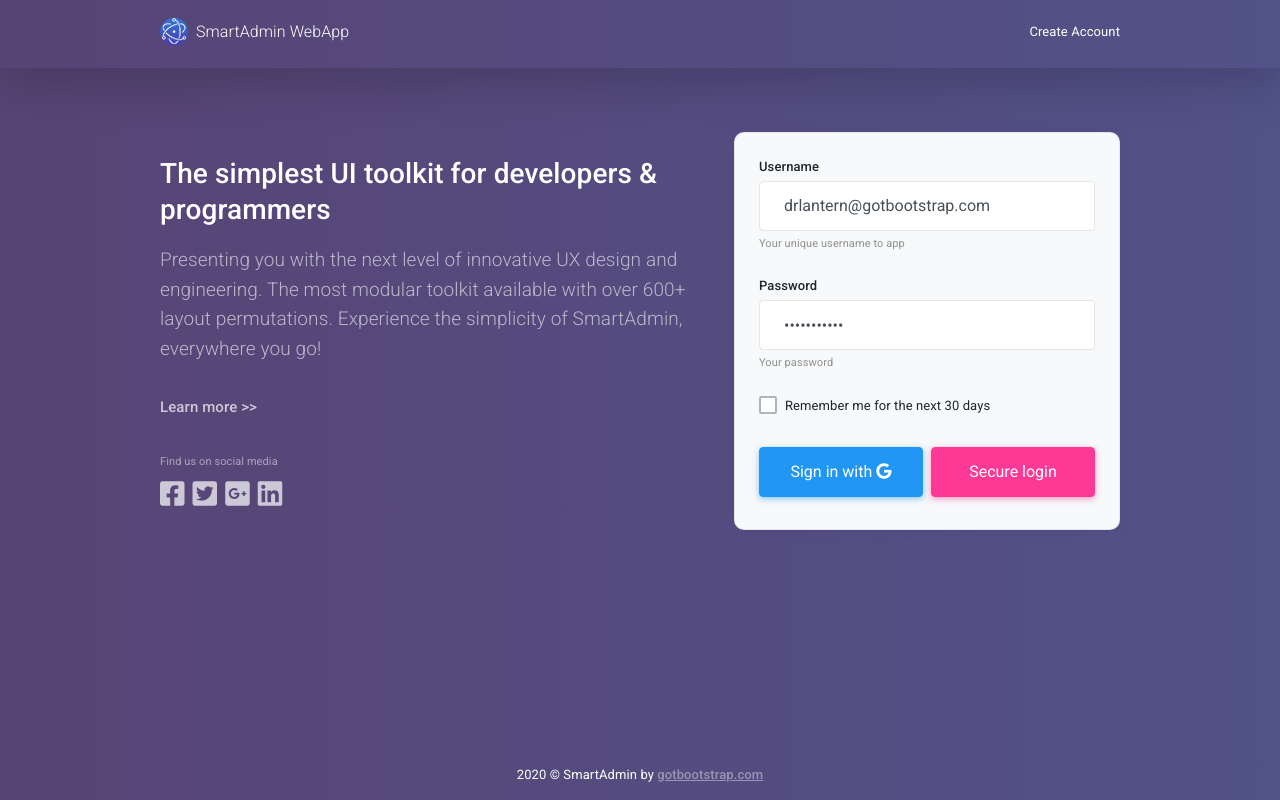
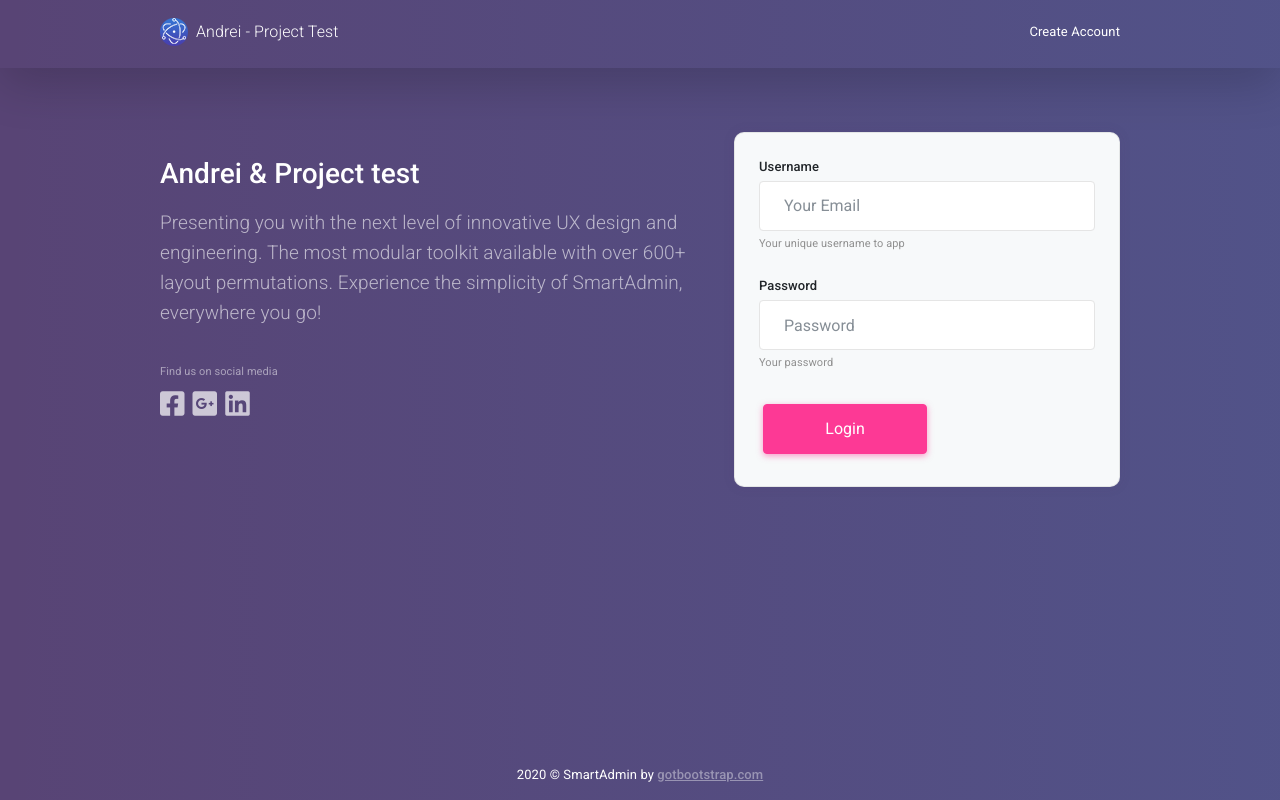
Before and after one commit to arthurfabiano/andrei-project-test, a CodeIgniter 4 app: template app/Views/login.php in a window 1280 px wide. Run offline with PHP 8.4 and a stand-in for CodeIgniter, Linux system fonts and the light colour scheme; the template is opened without the code that fills it, so the values that code supplies are empty; some libraries are stand-ins or nearby versions.

Commit message:
Login and registration screen adjustments

```diff
--- a/app/Views/login.php
+++ b/app/Views/login.php
@@ -129,11 +129,11 @@ License: You must have a valid license purchased only from wrapbootstrap.com (li
                         <div class="d-flex align-items-center container p-0">
                             <div class="page-logo width-mobile-auto m-0 align-items-center justify-content-center p-0 bg-transparent bg-img-none shadow-0 height-9 border-0">
                                 <a href="javascript:void(0)" class="page-logo-link press-scale-down d-flex align-items-center">
-                                    <img src="<?php echo base_url('img/logo.png'); ?>" alt="SmartAdmin WebApp" aria-roledescription="logo">
-                                    <span class="page-logo-text mr-1">SmartAdmin WebApp</span>
+                                    <img src="<?php echo base_url('img/logo.png'); ?>" alt="Andrei - Project Test" aria-roledescription="logo">
+                                    <span class="page-logo-text mr-1">Andrei - Project Test</span>
                                 </a>
                             </div>
-                            <a href="page_register.html" class="btn-link text-white ml-auto">
+                            <a href="<?php echo base_url('register'); ?>" class="btn-link text-white ml-auto">
                                 Create Account
                             </a>
                         </div>
@@ -143,12 +143,11 @@ License: You must have a valid license purchased only from wrapbootstrap.com (li
                             <div class="row">
                                 <div class="col col-md-6 col-lg-7 hidden-sm-down">
                                     <h2 class="fs-xxl fw-500 mt-4 text-white">
-                                        The simplest UI toolkit for developers &amp; programmers
+                                        Andrei &amp; Project test
                                         <small class="h3 fw-300 mt-3 mb-5 text-white opacity-60">
                                             Presenting you with the next level of innovative UX design and engineering. The most modular toolkit available with over 600+ layout permutations. Experience the simplicity of SmartAdmin, everywhere you go!
                                         </small>
                                     </h2>
-                                    <a href="#" class="fs-lg fw-500 text-white opacity-70">Learn more &gt;&gt;</a>
                                     <div class="d-sm-flex flex-column align-items-center justify-content-center d-md-block">
                                         <div class="px-0 py-1 mt-5 text-white fs-nano opacity-50">
                                             Find us on social media
@@ -156,9 +155,6 @@ License: You must have a valid license purchased only from wrapbootstrap.com (li
                                         <div class="d-flex flex-row opacity-70">
                                             <a href="#" class="mr-2 fs-xxl text-white">
                                                 <i class="fab fa-facebook-square"></i>
-                                            </a>
-                                            <a href="#" class="mr-2 fs-xxl text-white">
-                                                <i class="fab fa-twitter-square"></i>
                                             </a>
                                             <a href="#" class="mr-2 fs-xxl text-white">
                                                 <i class="fab fa-google-plus-square"></i>
@@ -177,28 +173,19 @@ License: You must have a valid license purchased only from wrapbootstrap.com (li
                                         <form id="js-login" novalidate="" action="intel_analytics_dashboard.html">
                                             <div class="form-group">
                                                 <label class="form-label" for="username">Username</label>
-                                                <input type="email" id="username" class="form-control form-control-lg" placeholder="your id or email" value="drlantern@gotbootstrap.com" required>
+                                                <input type="email" id="username" class="form-control form-control-lg" placeholder="Your Email" value="" required>
                                                 <div class="invalid-feedback">No, you missed this one.</div>
                                                 <div class="help-block">Your unique username to app</div>
                                             </div>
                                             <div class="form-group">
                                                 <label class="form-label" for="password">Password</label>
-                                                <input type="password" id="password" class="form-control form-control-lg" placeholder="password" value="password123" required>
+                                                <input type="password" id="password" class="form-control form-control-lg" placeholder="Password" value="" required>
                                                 <div class="invalid-feedback">Sorry, you missed this one.</div>
                                                 <div class="help-block">Your password</div>
                                             </div>
-                                            <div class="form-group text-left">
-                                                <div class="custom-control custom-checkbox">
-                                                    <input type="checkbox" class="custom-control-input" id="rememberme">
-                                                    <label class="custom-control-label" for="rememberme"> Remember me for the next 30 days</label>
-                                                </div>
-                                            </div>
                                             <div class="row no-gutters">
-                                                <div class="col-lg-6 pr-lg-1 my-2">
-                                                    <button type="submit" class="btn btn-info btn-block btn-lg">Sign in with <i class="fab fa-google"></i></button>
-                                                </div>
                                                 <div class="col-lg-6 pl-lg-1 my-2">
-                                                    <button id="js-login-btn" type="submit" class="btn btn-danger btn-block btn-lg">Secure login</button>
+                                                    <button id="js-login-btn" type="submit" class="btn btn-danger btn-block btn-lg">Login</button>
                                                 </div>
                                             </div>
                                         </form>
```
Also changed, not shown: app/Views/register.php (+9 -23 lines).
